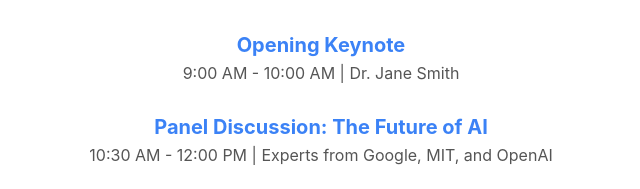
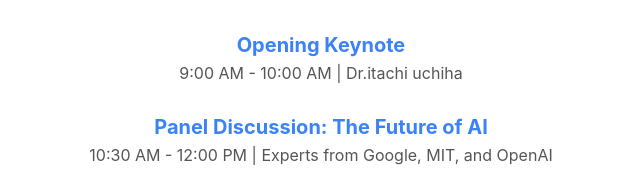
Before and after one commit to imaa0/InternationalResearchConference, a website: page index.html in a window 1280 px wide. Shown: the part 795-984 px from the top of the page, 319-959 px from the left. Drawn offline with Linux system fonts and the light colour scheme; no server answers.

Commit message:
index.html

```diff
--- a/index.html
+++ b/index.html
@@ -187,7 +187,7 @@
         <h2>Conference Schedule</h2>
         <div class="session">
             <h3>Opening Keynote</h3>
-            <p>9:00 AM - 10:00 AM | Dr. Jane Smith</p>
+            <p>9:00 AM - 10:00 AM | Dr.itachi uchiha</p>
         </div>
         <div class="session">
             <h3>Panel Discussion: The Future of AI</h3>
```
